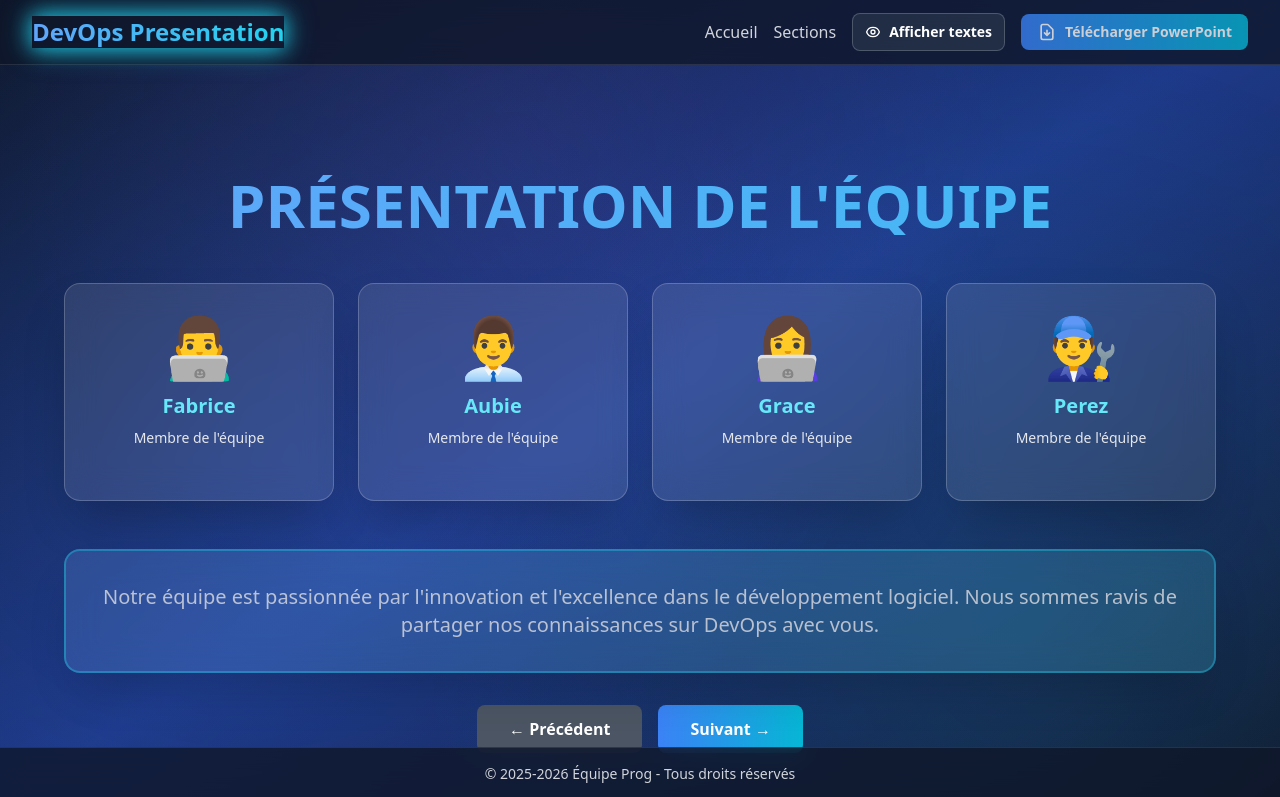
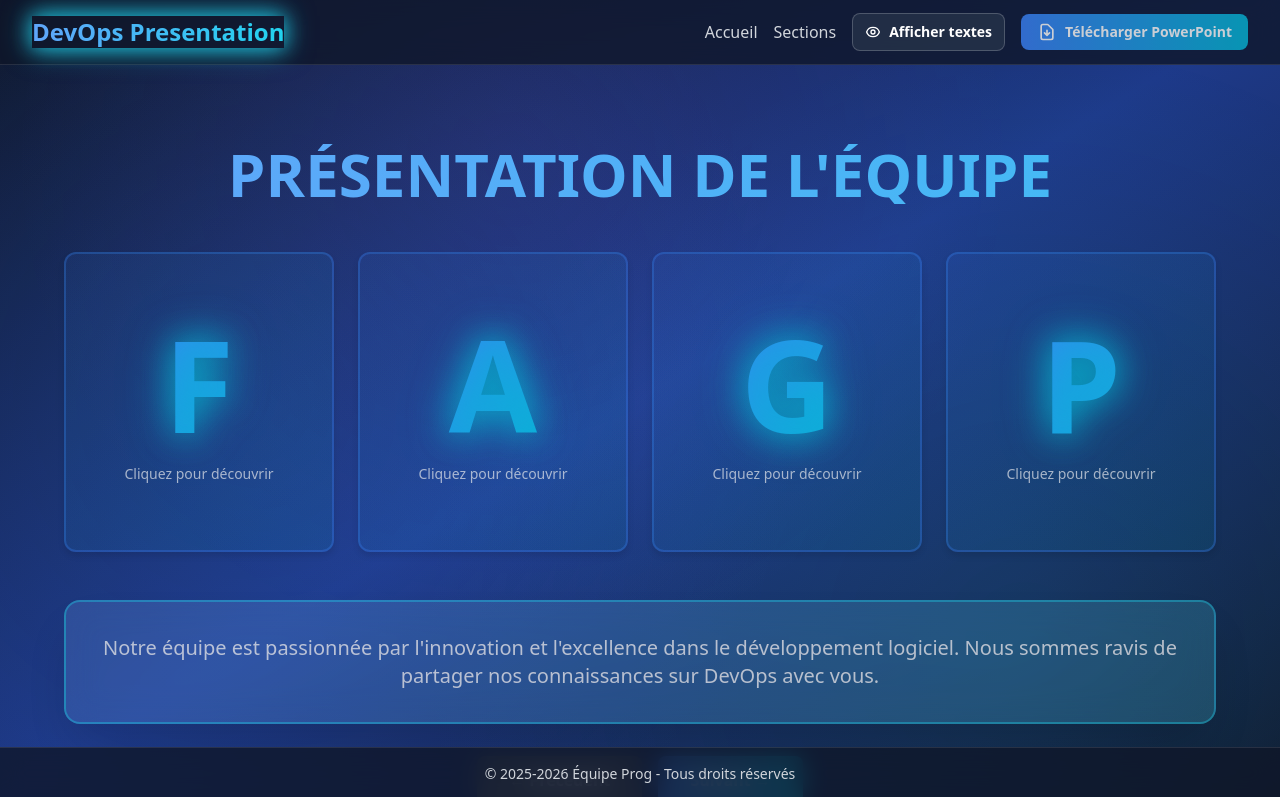
Before and after one commit to LeFab70/devopsexpo, an Angular app: page /team in a window 1280 px wide. Shown: the top 797 px of the page. Built offline with nearby package versions, Linux system fonts and the light colour scheme.

Commit message:
feat: ajout de cartes retournables pour la section équipe avec initiales au recto

```diff
--- a/src/app/components/team/team.css
+++ b/src/app/components/team/team.css
@@ -0,0 +1,102 @@
+/* Container pour la carte retournable */
+.flip-card-container {
+  perspective: 1000px;
+  height: 300px;
+  cursor: pointer;
+}
+
+.flip-card {
+  position: relative;
+  width: 100%;
+  height: 100%;
+  transition: transform 0.6s;
+  transform-style: preserve-3d;
+}
+
+.flip-card.flipped {
+  transform: rotateY(180deg);
+}
+
+.flip-card-front,
+.flip-card-back {
+  position: absolute;
+  width: 100%;
+  height: 100%;
+  backface-visibility: hidden;
+  border-radius: 12px;
+  display: flex;
+  align-items: center;
+  justify-content: center;
+}
+
+.flip-card-front {
+  background: linear-gradient(135deg, rgba(59, 130, 246, 0.1) 0%, rgba(6, 182, 212, 0.1) 100%);
+  border: 2px solid rgba(59, 130, 246, 0.3);
+  box-shadow: 0 4px 6px rgba(0, 0, 0, 0.1);
+}
+
+.flip-card-back {
+  background: linear-gradient(135deg, rgba(59, 130, 246, 0.15) 0%, rgba(6, 182, 212, 0.15) 100%);
+  border: 2px solid rgba(6, 182, 212, 0.5);
+  box-shadow: 0 8px 16px rgba(6, 182, 212, 0.3);
+  transform: rotateY(180deg);
+}
+
+.card-initial {
+  text-align: center;
+  padding: 2rem;
+}
+
+.initial-letter {
+  font-size: 8rem;
+  font-weight: bold;
+  background: linear-gradient(135deg, #3b82f6 0%, #06b6d4 100%);
+  -webkit-background-clip: text;
+  -webkit-text-fill-color: transparent;
+  background-clip: text;
+  line-height: 1;
+  text-shadow: 0 0 30px rgba(6, 182, 212, 0.5);
+  animation: pulse-glow 2s ease-in-out infinite;
+}
+
+@keyframes pulse-glow {
+  0%, 100% {
+    filter: drop-shadow(0 0 10px rgba(6, 182, 212, 0.5));
+  }
+  50% {
+    filter: drop-shadow(0 0 20px rgba(6, 182, 212, 0.8));
+  }
+}
+
+.card-content {
+  padding: 2rem;
+  text-align: center;
+  width: 100%;
+}
+
+/* Animation d'entrée */
+.flip-card-container {
+  animation: slideInUp 0.6s ease-out forwards;
+  opacity: 0;
+}
+
+@keyframes slideInUp {
+  from {
+    opacity: 0;
+    transform: translateY(30px);
+  }
+  to {
+    opacity: 1;
+    transform: translateY(0);
+  }
+}
+
+/* Effet hover sur le container */
+.flip-card-container:hover .flip-card-front {
+  border-color: rgba(6, 182, 212, 0.6);
+  box-shadow: 0 8px 16px rgba(6, 182, 212, 0.4);
+}
+
+.flip-card-container:hover .flip-card-back {
+  box-shadow: 0 12px 24px rgba(6, 182, 212, 0.5);
+}
--- a/src/app/components/team/team.html
+++ b/src/app/components/team/team.html
@@ -3,33 +3,30 @@
     <h1 class="title text-center mb-12 animate-slide-up">PRÉSENTATION DE L'ÉQUIPE</h1>
 
     <div class="grid grid-cols-1 md:grid-cols-2 lg:grid-cols-4 gap-6 mb-12">
-      <div class="card animate-slide-in-left hover:scale-110 transition-all duration-300 hover:shadow-cyan-500/50 group">
-        <div class="text-6xl mb-4 text-center group-hover:animate-bounce">👨‍💻</div>
-        <h3 class="subtitle text-xl mb-2 text-center">Fabrice</h3>
-        <p class="text-content text-sm text-center">Membre de l'équipe</p>
-        <div class="mt-4 h-1 bg-gradient-to-r from-blue-500 to-cyan-500 rounded-full transform scale-x-0 group-hover:scale-x-100 transition-transform duration-300"></div>
-      </div>
-
-      <div class="card animate-slide-up hover:scale-110 transition-all duration-300 hover:shadow-cyan-500/50 group" style="animation-delay: 0.1s">
-        <div class="text-6xl mb-4 text-center group-hover:animate-bounce">👨‍💼</div>
-        <h3 class="subtitle text-xl mb-2 text-center">Aubie</h3>
-        <p class="text-content text-sm text-center">Membre de l'équipe</p>
-        <div class="mt-4 h-1 bg-gradient-to-r from-blue-500 to-cyan-500 rounded-full transform scale-x-0 group-hover:scale-x-100 transition-transform duration-300"></div>
-      </div>
-
-      <div class="card animate-slide-up hover:scale-110 transition-all duration-300 hover:shadow-cyan-500/50 group" style="animation-delay: 0.2s">
-        <div class="text-6xl mb-4 text-center group-hover:animate-bounce">👩‍💻</div>
-        <h3 class="subtitle text-xl mb-2 text-center">Grace</h3>
-        <p class="text-content text-sm text-center">Membre de l'équipe</p>
-        <div class="mt-4 h-1 bg-gradient-to-r from-blue-500 to-cyan-500 rounded-full transform scale-x-0 group-hover:scale-x-100 transition-transform duration-300"></div>
-      </div>
-
-      <div class="card animate-slide-in-right hover:scale-110 transition-all duration-300 hover:shadow-cyan-500/50 group" style="animation-delay: 0.3s">
-        <div class="text-6xl mb-4 text-center group-hover:animate-bounce">👨‍🔧</div>
-        <h3 class="subtitle text-xl mb-2 text-center">Perez</h3>
-        <p class="text-content text-sm text-center">Membre de l'équipe</p>
-        <div class="mt-4 h-1 bg-gradient-to-r from-blue-500 to-cyan-500 rounded-full transform scale-x-0 group-hover:scale-x-100 transition-transform duration-300"></div>
-      </div>
+      @for (member of members; track member.initial; let i = $index) {
+        <div class="flip-card-container"
+             [style.animation-delay]="(i * 0.1) + 's'"
+             (click)="toggleCard(i)">
+          <div class="flip-card" [class.flipped]="isFlipped(i)">
+            <!-- Face avant (initiale) -->
+            <div class="flip-card-front">
+              <div class="card-initial">
+                <div class="initial-letter">{{ member.initial }}</div>
+                <p class="text-content text-sm mt-4 opacity-70">Cliquez pour découvrir</p>
+              </div>
+            </div>
+            <!-- Face arrière (détails) -->
+            <div class="flip-card-back">
+              <div class="card-content">
+                <div class="text-6xl mb-4 text-center">{{ member.emoji }}</div>
+                <h3 class="subtitle text-xl mb-2 text-center">{{ member.name }}</h3>
+                <p class="text-content text-sm text-center">{{ member.description }}</p>
+                <div class="mt-4 h-1 bg-gradient-to-r from-blue-500 to-cyan-500 rounded-full"></div>
+              </div>
+            </div>
+          </div>
+        </div>
+      }
     </div>
 
     <div class="card bg-gradient-to-r from-blue-500/20 to-cyan-500/20 border-2 border-cyan-400/50 animate-pulse-slow">
--- a/src/app/components/team/team.ts
+++ b/src/app/components/team/team.ts
@@ -1,5 +1,12 @@
 import { Component } from '@angular/core';
 import { RouterLink } from '@angular/router';
+
+interface TeamMember {
+  initial: string;
+  name: string;
+  emoji: string;
+  description: string;
+}
 
 @Component({
   selector: 'app-team',
@@ -8,4 +15,24 @@ import { RouterLink } from '@angular/router';
   styleUrl: './team.css',
 })
 export class Team {
+  members: TeamMember[] = [
+    { initial: 'F', name: 'Fabrice', emoji: '👨‍💻', description: 'Membre de l\'équipe' },
+    { initial: 'A', name: 'Aubie', emoji: '👨‍💼', description: 'Membre de l\'équipe' },
+    { initial: 'G', name: 'Grace', emoji: '👩‍💻', description: 'Membre de l\'équipe' },
+    { initial: 'P', name: 'Perez', emoji: '👨‍🔧', description: 'Membre de l\'équipe' }
+  ];
+
+  flippedCards: Set<number> = new Set();
+
+  toggleCard(index: number): void {
+    if (this.flippedCards.has(index)) {
+      this.flippedCards.delete(index);
+    } else {
+      this.flippedCards.add(index);
+    }
+  }
+
+  isFlipped(index: number): boolean {
+    return this.flippedCards.has(index);
+  }
 }
```
